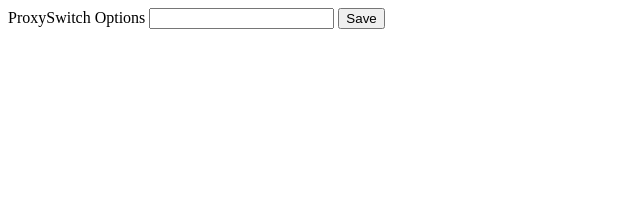
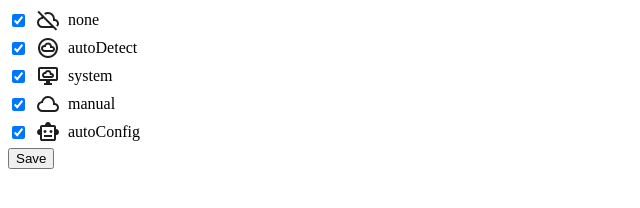
Before and after one commit to BurnBirdX7/proxy-switcher, a browser extension: page options/options.html in a window 1280 px wide. Shown: the whole page, without its empty margins (0-640 px from the left). Drawn offline with Linux system fonts and the light colour scheme.

Commit message:
Options page

```diff
--- /dev/null
+++ b/options/options.css
@@ -0,0 +1,23 @@
+.proxy-type-wrapper {
+    display: flex;
+    align-items: center;
+    gap: 8px;
+    margin-bottom: 4px;
+}
+
+.proxy-icon {
+    width: 24px;
+    height: 24px;
+    display: block;
+}
+
+.proxy-type-checkbox {
+    cursor: pointer;
+}
+
+label {
+    cursor: pointer;
+    display: flex;
+    align-items: center;
+    gap: 8px;
+}
--- a/options/options.html
+++ b/options/options.html
@@ -4,14 +4,14 @@
 <head>
   <meta charset="utf-8" />
   <meta name="color-scheme" content="dark light" />
+  <link rel="stylesheet" href="options.css">
 </head>
 
 <body>
-<form>
-  <label for="color">ProxySwitch Options</label>
-  <input type="text" id="color" name="color" />
+<form id="proxy-form">
+  <div id="proxy-types-container"></div>
   <button type="submit">Save</button>
 </form>
-<script src="options.js"></script>
+<script src="options.js" type="module"></script>
 </body>
 </html>
--- a/options/options.js
+++ b/options/options.js
@@ -1,2 +1,69 @@
+import { SUPPORTED_PROXY_TYPES, Storage } from '/shared.js';
 
-console.log("Options loaded!");
+/**
+ * @param type {string}
+ * @return {HTMLInputElement}
+ */
+function createCheckbox(type) {
+    const checkbox = document.createElement('input');
+    checkbox.type = 'checkbox';
+    checkbox.id = `type-${type}`;
+    checkbox.name = 'types';
+    checkbox.value = type;
+    checkbox.className = 'proxy-type-checkbox';
+    return checkbox;
+}
+
+function createLabel(type) {
+    const label = document.createElement('label');
+    label.htmlFor = `type-${type}`;
+
+    const img = document.createElement('img');
+    img.src = `../icons/proxy/${type}.svg`;
+    img.alt = type;
+    img.className = 'proxy-icon';
+
+    const text = document.createTextNode(` ${type}`);
+
+    label.appendChild(img);
+    label.appendChild(text);
+    return label;
+}
+
+async function constructForm() {
+    const container = document.getElementById('proxy-types-container');
+    const form = document.getElementById('proxy-form');
+
+    // Create checkboxes for each supported proxy type
+    SUPPORTED_PROXY_TYPES.forEach(type => {
+        const wrapper = document.createElement('div');
+        wrapper.className = 'proxy-type-wrapper';
+
+        const checkbox = createCheckbox(type);
+        const label = createLabel(type);
+
+        wrapper.appendChild(checkbox);
+        wrapper.appendChild(label);
+        container.appendChild(wrapper);
+    });
+
+    // Load saved state
+    const enabledTypes = await Storage.getEnabledProxyTypes();
+    enabledTypes.forEach(type => {
+        const checkbox = document.getElementById(`type-${type}`);
+        if (checkbox) {
+            checkbox.checked = true;
+        }
+    });
+
+    form.addEventListener('submit', async (event) => {
+        event.preventDefault();
+        const formData = new FormData(form);
+        const selectedTypes = formData.getAll('types');
+
+        await Storage.setEnabledProxyTypes(selectedTypes);
+        alert('Settings saved successfully!');
+    });
+}
+
+await constructForm();
--- a/storage.js
+++ b/shared.js
@@ -4,6 +4,17 @@
 export const SUPPORTED_PROXY_TYPES = [
     "none", "autoDetect", "system", "manual", "autoConfig"
 ];
+
+/**
+ * @type {Object.<_ProxyConfigProxyType, string>}
+ */
+export const PROXY_NAMING = {
+    "none": "Disabled",
+    "autoDetect": "Auto Detect",
+    "system": "System Proxy",
+    "manual": "Manual Configuration",
+    "autoConfig": "Auto Configuration",
+}
 
 export class Storage {
 
```
Also changed, not shown: background.js (+1 -9 lines), 1 other file.
